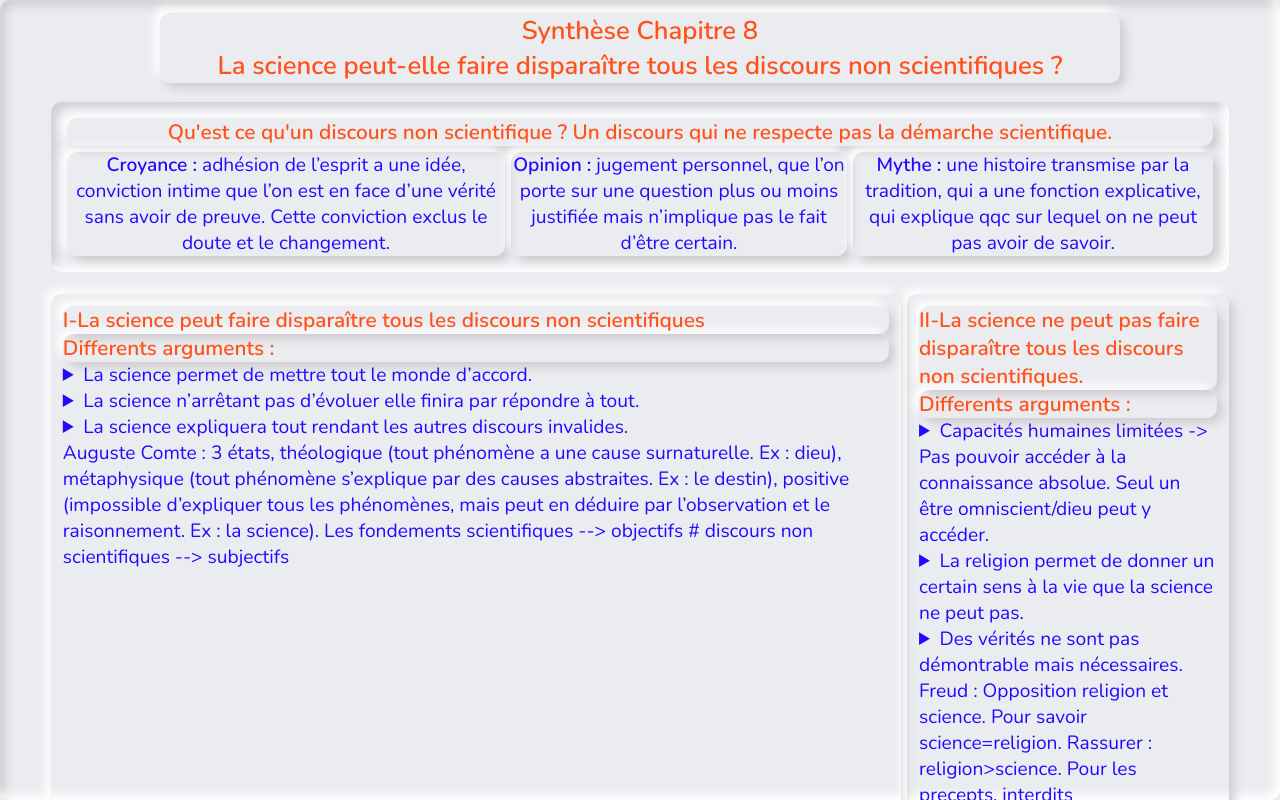
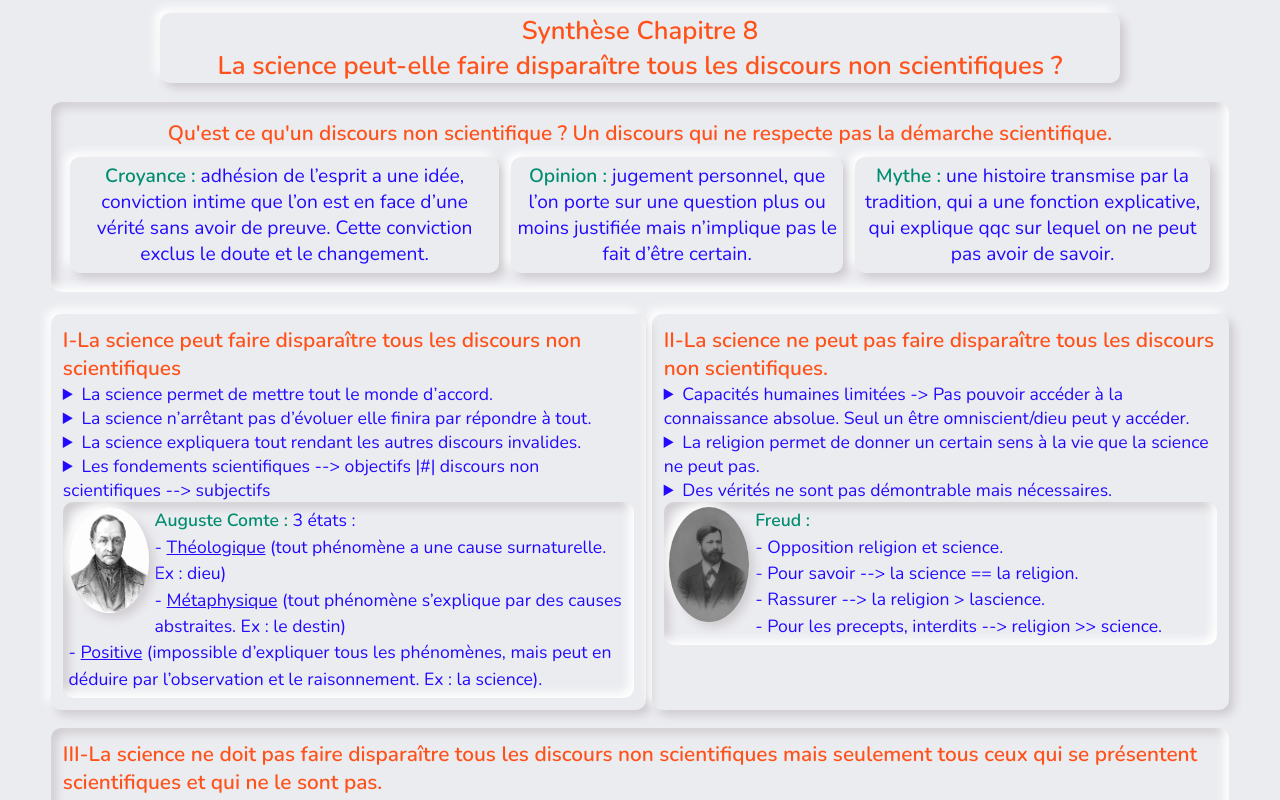
Before and after one commit to Legendary4226/synthese-chap-8, a plain HTML site: page index.html in a window 1280 px wide. Drawn offline with nearby package versions, Linux system fonts and the light colour scheme.

Commit message:
Add files via upload

```diff
--- a/index.css
+++ b/index.css
@@ -13,19 +13,16 @@
 }
 #page {
 	width: 100vw;
-	height: 100vh;
 	background-color: #EBECF0;
-	box-shadow: inset -5px -5px 10px #FFFFFF, inset 5px 5px 10px #cecace;
 	border-radius: 10px;
-	overflow: scroll;
+	overflow: auto;
 }
 body {
 	background-color: #EBECF0;
-	overflow: hidden;
 }
 
 /* Formatage du texte */
-h1, h4 {
+h1 {
 	font-weight: 600;
 	border-radius: 10px;
 	box-shadow: 5px 5px 10px #cecace, -5px -5px 10px #FFFFFF;
@@ -33,16 +30,46 @@ h1, h4 {
 }
 h4 {
 	font-weight: 600;
-	font-size: 1.3em;
+	font-size: 1.3rem;
+	color: #ff521b;
 }
-p, li {
+h5 {
+	font-weight: 400;
+	font-size: 1.3rem;
 	color: #230aff;
-	font-size: 1.2em;
+}
+
+p {
+	color: #230aff;
+	font-size: 1.2rem;
+}
+strong {
+	color: #028d71;
+}
+.special-p {
+	font-size: 1.1rem;
+	box-shadow: inset -5px -5px 10px #FFFFFF, inset 5px 5px 10px #cecace;
+	padding: 1%;
+	border-radius: 10px;
+	line-height: 1.5em;
+	overflow: hidden;
+}
+li {
+	color: #230aff;
+	font-size: 1.1rem;
+}
+img.auteur {
+	float: left;
+	border-radius: 50% 50%;
+	box-shadow: 5px 5px 10px #cecace, -5px -5px 10px #FFFFFF;
+	opacity: 0.90;
+	width: 80px;
+	margin-right: 6px;
 }
 
 /* Parties */
 #main-title {
-	font-size: 1.6em;
+	font-size: 1.6rem;
 	text-align: center;
 	width: 75%;
 	margin-left: auto;
@@ -66,12 +93,13 @@ p, li {
 #section1 div.types p {
 	border-radius: 10px;
 	box-shadow: 5px 5px 10px #cecace, -5px -5px 10px #FFFFFF;
+	padding: 6px;
+	margin: 6px;
 }
 
 
 #contains-parts {
 	display: flex;
-	justify-content: space-around;
 	flex-direction: column;
 	width: 92.5%;
 	margin-right: auto;
@@ -79,23 +107,25 @@ p, li {
 	/*pp73 ♥ border-radius: 10px;*/
 	/*box-shadow: 5px 5px 10px #cecace, -5px -5px 10px #FFFFFF;*/
 }
-#part1 {
+div.part1 {
+	box-shadow: 5px 5px 10px #cecace, -5px -5px 10px #FFFFFF;
+	margin: 3px;
+	border-radius: 10px;
+	padding: 1%;
+	max-width: 49%;
+}
+div.part2 {
 	box-shadow: 5px 5px 10px #cecace, -5px -5px 10px #FFFFFF;
 	margin: 3px;
 	border-radius: 10px;
 	padding: 1%;
 }
-#part2 {
-	box-shadow: 5px 5px 10px #cecace, -5px -5px 10px #FFFFFF;
-	margin: 3px;
-	border-radius: 10px;
-	padding: 1%;
-}
-#part3 {
+div.part3 {
 	box-shadow: inset -5px -5px 10px #FFFFFF, inset 5px 5px 10px #cecace;
 	margin: 3px;
 	border-radius: 10px;
 	padding: 1%;
+	margin-top: 15px;
 }
 ul {
 	list-style-type: disclosure-closed;
@@ -103,7 +133,7 @@ ul {
 }
 
 /* Responsive Design */
-@media screen and (max-width: 900px)
+@media (max-width: 600px)
 {
     #section1 div.types {
 		display: flex;
@@ -113,20 +143,21 @@ ul {
 	.main-two-parts {
 		display: flex;
 		flex-direction: column;
-		width: 100%;
+	}
+	#page {
+		height: auto;
 	}
 }
-@media screen and (min-width: 901px)
+@media (min-width: 600px)
 {
 	#section1 div.types {
 		display: flex;
 		justify-content: space-around;
 	}
-	#section1 p, #section1 h4{
-		margin: 3px;
-	}
 	.main-two-parts {
 		display: flex;
-		width: 100%;
+	}
+	#page {
+		height: 100vh;
 	}
 }
--- a/index.html
+++ b/index.html
@@ -23,37 +23,51 @@
 		<!-- Les trois parties -->
 		<div id="contains-parts">
 			<div class="main-two-parts">
-				<div id="part1">
+				<div class="part1">
 					<h4>I-La science peut faire disparaître tous les discours non scientifiques</h4>
 					<ul>
-						<h4>Differents arguments :</h4>
 						<li>La science permet de mettre tout le monde d’accord.</li>
 						<li>La science n’arrêtant pas d’évoluer elle finira par répondre à tout.</li>
 						<li>La science expliquera tout rendant les autres discours invalides.</li>
+						<li>Les fondements scientifiques --> objectifs |#| discours non scientifiques --> subjectifs</li>
 					</ul>
-					<p>
-						Auguste Comte : 3 états, théologique (tout phénomène a une cause surnaturelle. Ex : dieu), métaphysique (tout phénomène s’explique par des causes abstraites. Ex : le destin), positive (impossible d’expliquer tous les phénomènes, mais peut en déduire par l’observation et le raisonnement. Ex : la science).
-					Les fondements scientifiques --> objectifs # discours non scientifiques --> subjectifs
+					<p class="special-p">
+						<img class='auteur' src="images/auguste_comte.jpg" alt="Auguste Comte">
+						<strong>Auguste Comte :</strong> 3 états :<br>
+						- <u>Théologique</u> (tout phénomène a une cause surnaturelle. Ex : dieu)<br>
+						- <u>Métaphysique</u> (tout phénomène s’explique par des causes abstraites. Ex : le destin)<br>
+						- <u>Positive</u> (impossible d’expliquer tous les phénomènes, mais peut en déduire par l’observation et le raisonnement. Ex : la science).
 					</p>
 				</div>
-				<div id="part2">
+				<div class="part2">
 					<h4>II-La science ne peut pas faire disparaître tous les discours non scientifiques.</h4>
 					<ul>
-						<h4>Differents arguments :</h4>
 						<li>Capacités humaines limitées -> Pas pouvoir accéder à la connaissance absolue. Seul un être omniscient/dieu peut y accéder.</li>
 						<li>La religion permet de donner un certain sens à la vie que la science ne peut pas.</li>
 						<li>Des vérités ne sont pas démontrable mais nécessaires.</li>
 					</ul>
-					<p>
-						Freud : Opposition religion et science. Pour savoir science=religion. Rassurer : religion>science. Pour les precepts, interdits religion>>science.
+
+					<p class="special-p">
+						<img class='auteur' src="images/freud.jpg" alt="Freud">
+						<strong>Freud :</strong><br>
+						- Opposition religion et science.<br>
+						- Pour savoir --> la science == la religion.<br>
+						- Rassurer --> la religion >  lascience.<br>
+						- Pour les precepts, interdits --> religion >> science.
 					</p>
 				</div>
 			</div>
-			<div id="part3">
+			<div class="part3">
 				<p>
-					La science ne doit pas faire disparaître tous les discours non scientifiques mais seulement tous ceux qui se présentent scientifiques et qui ne le sont pas.
-					La science doit seulement faire disparaître les pseudo-sciences car elle pourrait avoir des effets néfastes.
-					Max Weber : Dans un monde où la science explique tout = «désenchantement du monde».
+					<h4>III-La science ne doit pas faire disparaître tous les discours non scientifiques mais seulement tous ceux qui se présentent scientifiques et qui ne le sont pas.</h4>
+					<ul>
+						<li>La science doit seulement faire disparaître les pseudo-sciences car elle pourrait avoir des effets néfastes.</li>
+					</ul>
+					<p class="special-p">
+						<img src="images/max_weber.jpg" class="auteur">
+						<strong>Max Weber :</strong><br>
+						Dans un monde où la science explique tout = «désenchantement du monde».
+					</p>
 				</p>
 			</div>
 		</div>
```
